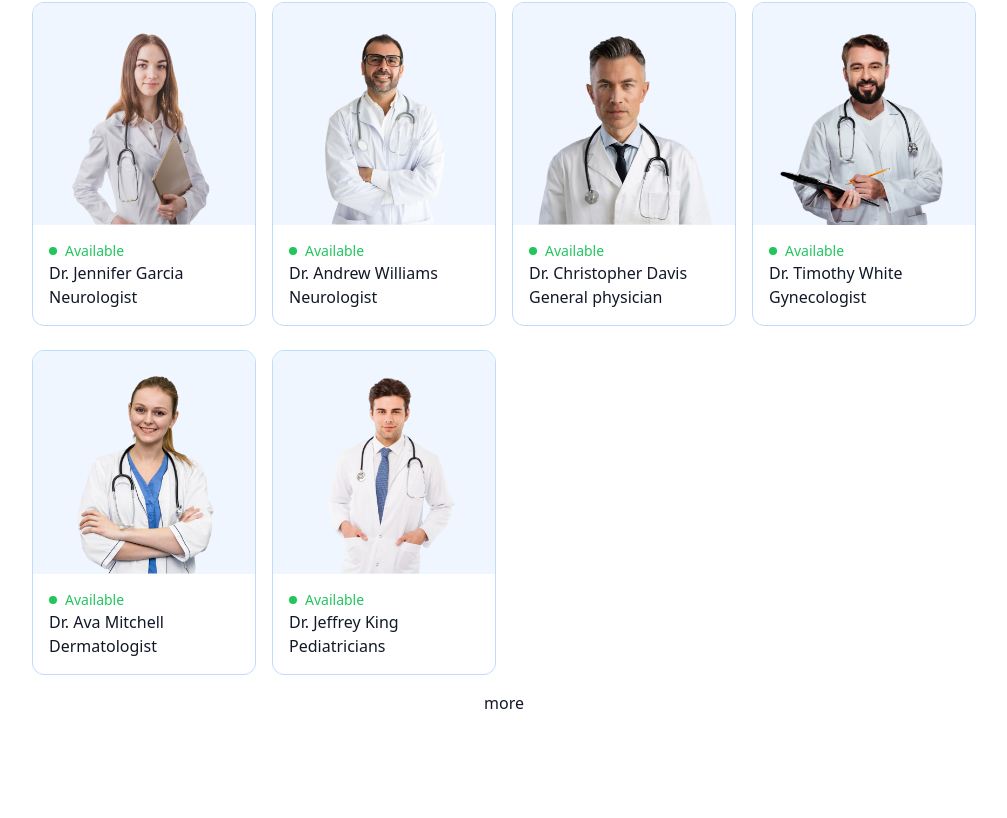
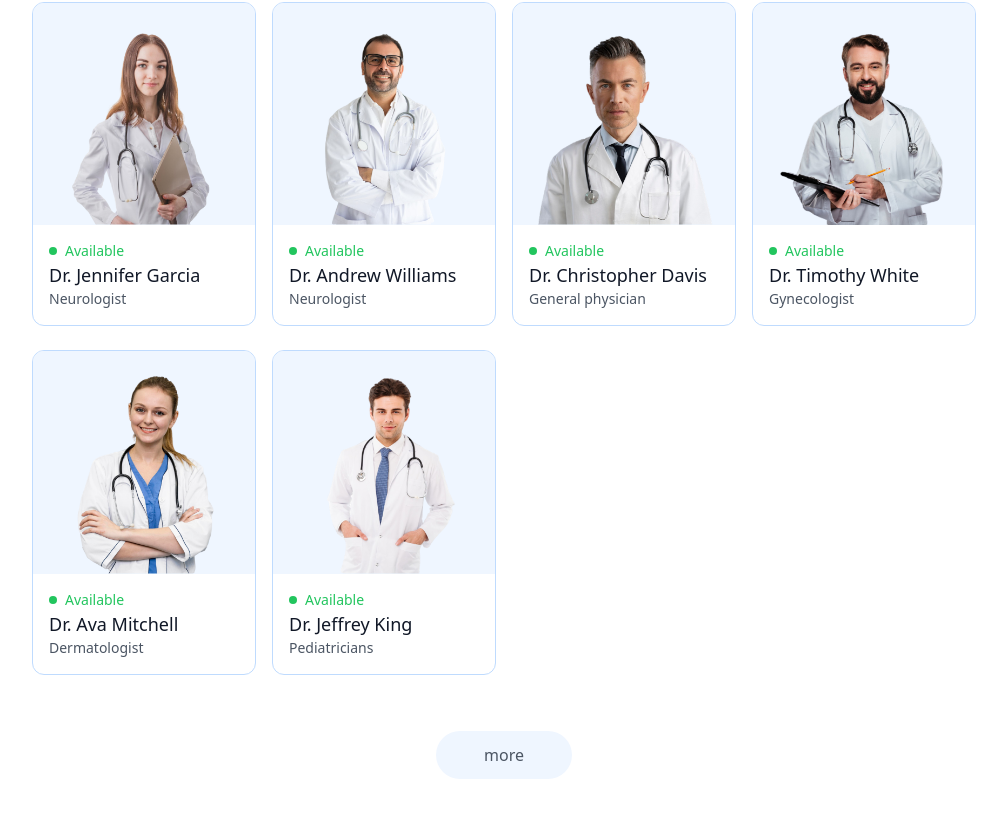
Before and after one commit to leemutai/Doctor-s-App, a React (Vite) app: page / in a window 1280 px wide. Shown: the part 1567-2385 px from the top of the page, without its empty margins (136-1143 px from the left). Before the commit the page ends 2346 px from the top, so only its background shows below. Built offline with nearby package versions, Linux system fonts and the light colour scheme.

Commit message:
modified the topdoctors, added click funvtionality n the card

```diff
--- a/src/components/TopDoctors.jsx
+++ b/src/components/TopDoctors.jsx
@@ -1,26 +1,30 @@
 import React from 'react'
 import { doctors } from '../assets/assets'
+import { useNavigate } from 'react-router-dom'
 
 function TopDoctors() {
+
+    const navigate = useNavigate()
+
   return (
     <div className='flex flex-col items-center gap-4 my-16 text-gray-900 md:mx-10'>
       <h1 className='text-3xl font-medium'>Top Doctors to Book</h1>
       <p className='sm:w-1/3 text-center text-sm'>Simply browse through our extensive list of trusted doctors.</p>
       <div className='w-full grid grid-cols-auto gap-4 pt-5 gap-y-6 px-3 sm:px-0'>
         {doctors.slice(0,10).map((item,index)=>(
-            <div className='border border-blue-200 rounded-xl overflow-hidden cursor-pointer hover:translate-y-[-10px] transition-all duration-500' key={index}>
+            <div onClick={()=>navigate(`/appointment/${item._id}`)} className='border border-blue-200 rounded-xl overflow-hidden cursor-pointer hover:translate-y-[-10px] transition-all duration-500' key={index}>
                 <img className='bg-blue-50' src={item.image} alt="" />
                 <div className='p-4'>
                     <div className='flex items-center gap-2 text-sm text-center text-green-500'>
                         <p className='w-2 h-2 bg-green-500 rounded-full'></p><p>Available</p>
                     </div>
-                    <p>{item.name}</p>
-                    <p>{item.speciality}</p>
+                    <p className='text-gray-900 text-lg font-medium' >{item.name}</p>
+                    <p className='text-gray-600 text-sm'>{item.speciality}</p>
                 </div>
             </div>
         ))}
       </div>
-      <button>more</button>
+      <button className='bg-blue-50 text-gray-600 px-12 py-3 rounded-full mt-10'>more</button>
     </div>
   )
 }
```
